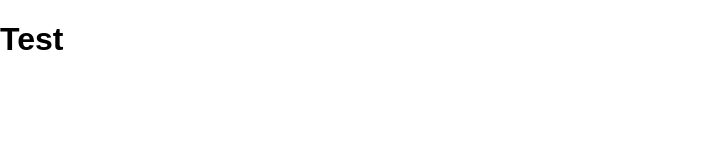
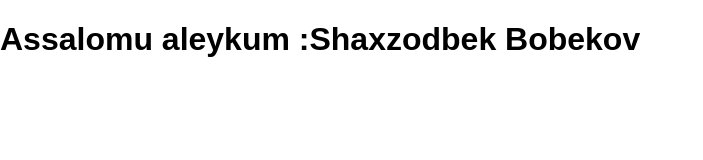
Before and after one commit to xam1dullo/GitHub, a plain HTML site: page index.html in a window 1280 px wide. Shown: the whole page, without its empty margins (0-703 px from the left). Drawn offline with Linux system fonts and the light colour scheme.

Commit message:
Assalomu aleykum Sahxzodbek bobobekov:

```diff
--- a/index.html
+++ b/index.html
@@ -9,7 +9,7 @@
 <body>
 
 <h1>
-	Test
+	Assalomu aleykum :Shaxzodbek Bobekov
 </h1>
 <!-- Assasoi GP sahifasiga qo'shimcha sahifalar qo'shish -->
 <!-- Jamoaviy ishlash fork Pull request -->
```
